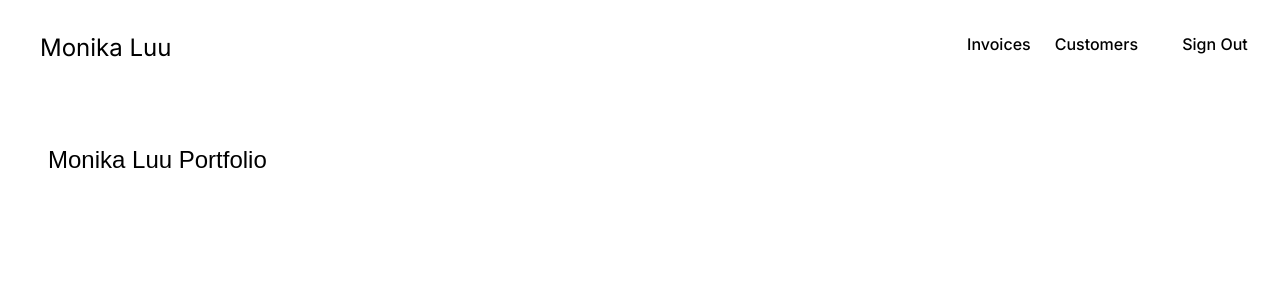
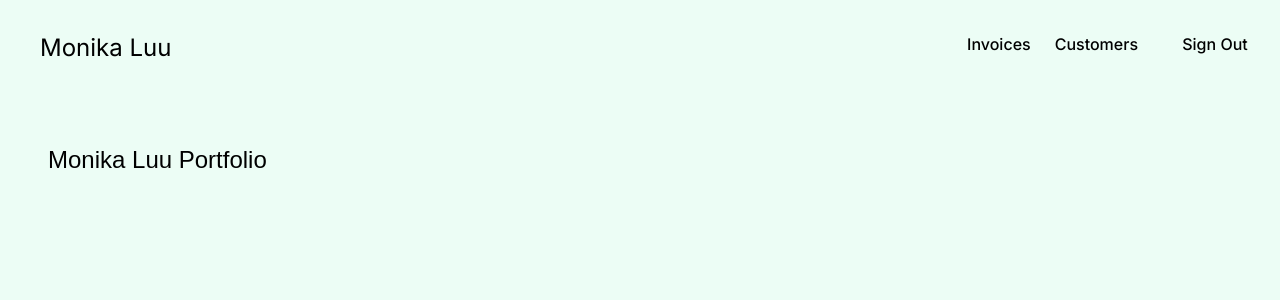
Before and after one commit to MonikaLu/Portfolio, a Next.js app: page /home in a window 1280 px wide. Shown: the top 300 px of the page. Built offline with nearby package versions, Linux system fonts and the light colour scheme; a web font is replaced by a local one.

Commit message:
Add background color

```diff
--- a/app/home/layout.tsx
+++ b/app/home/layout.tsx
@@ -4,7 +4,7 @@
 
 export default function Layout({ children }: { children: React.ReactNode }) {
   return (
-    <div className="flex h-screen flex-col">
+    <div className="flex h-screen flex-col bg-emerald-50">
       <div className="w-full">
         <MenuHeader />
       </div>
```
